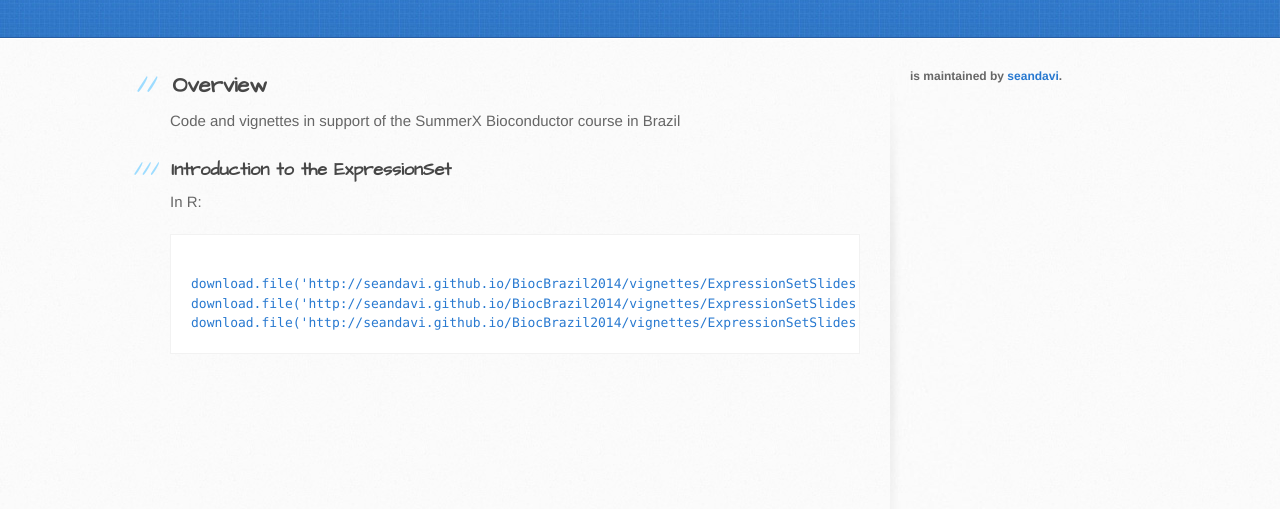
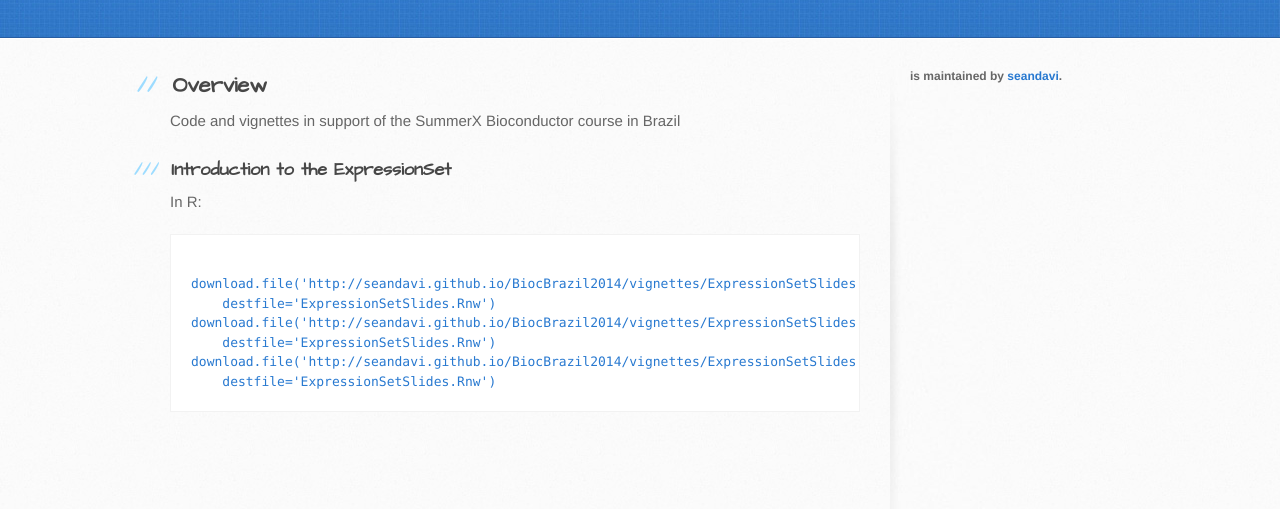
Before and after one commit to seandavi/BiocBrazil2014, a plain HTML site: page index.html in a window 1280 px wide. Shown: the part 197-706 px from the top of the page. Drawn offline with Linux system fonts and the light colour scheme.

Commit message:
fixed download.file commands for ExpressionSet

```diff
--- a/index.html
+++ b/index.html
@@ -39,9 +39,12 @@
 <p>In R:</p>
 
 <pre><code>
-download.file('http://seandavi.github.io/BiocBrazil2014/vignettes/ExpressionSetSlides.Rnw')
-download.file('http://seandavi.github.io/BiocBrazil2014/vignettes/ExpressionSetSlides.pdf')
-download.file('http://seandavi.github.io/BiocBrazil2014/vignettes/ExpressionSetSlides.R')
+download.file('http://seandavi.github.io/BiocBrazil2014/vignettes/ExpressionSetSlides.Rnw',
+    destfile='ExpressionSetSlides.Rnw')
+download.file('http://seandavi.github.io/BiocBrazil2014/vignettes/ExpressionSetSlides.pdf',
+    destfile='ExpressionSetSlides.Rnw')
+download.file('http://seandavi.github.io/BiocBrazil2014/vignettes/ExpressionSetSlides.R',
+    destfile='ExpressionSetSlides.Rnw')
 </pre></code>
 
 
```
